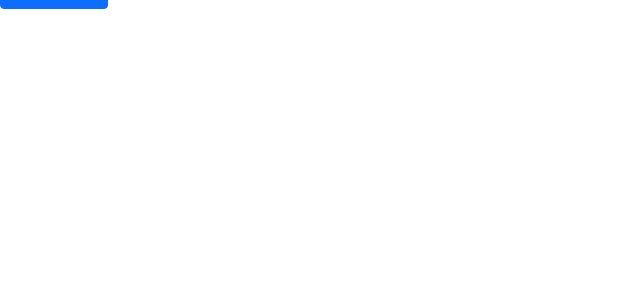
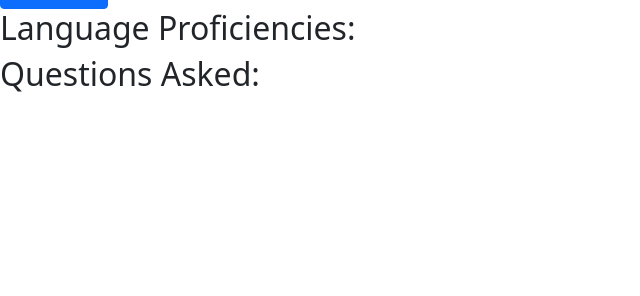
Before and after one commit to uzochi-dimkpa/ITSC-3155_Final-Project_Group-1, a Flask app: page /profile in a window 1280 px wide. Shown: the part 504-800 px from the top of the page, without its empty margins (0-640 px from the left). Run offline with Flask 2, Linux system fonts and the light colour scheme; some libraries are stand-ins or nearby versions.

Commit message:
Update profile.html

```diff
--- a/templates/profile.html
+++ b/templates/profile.html
@@ -20,5 +20,11 @@
         </div>
     </div>
     <button type="button" class="btn btn-primary">Add Friend</button>
+    <div>
+        <h2>Language Proficiencies:</h2>
+    </div>
+    <div>
+        <h2>Questions Asked:</h2>
+    </div>
 </div>
 {% endblock %}
```
